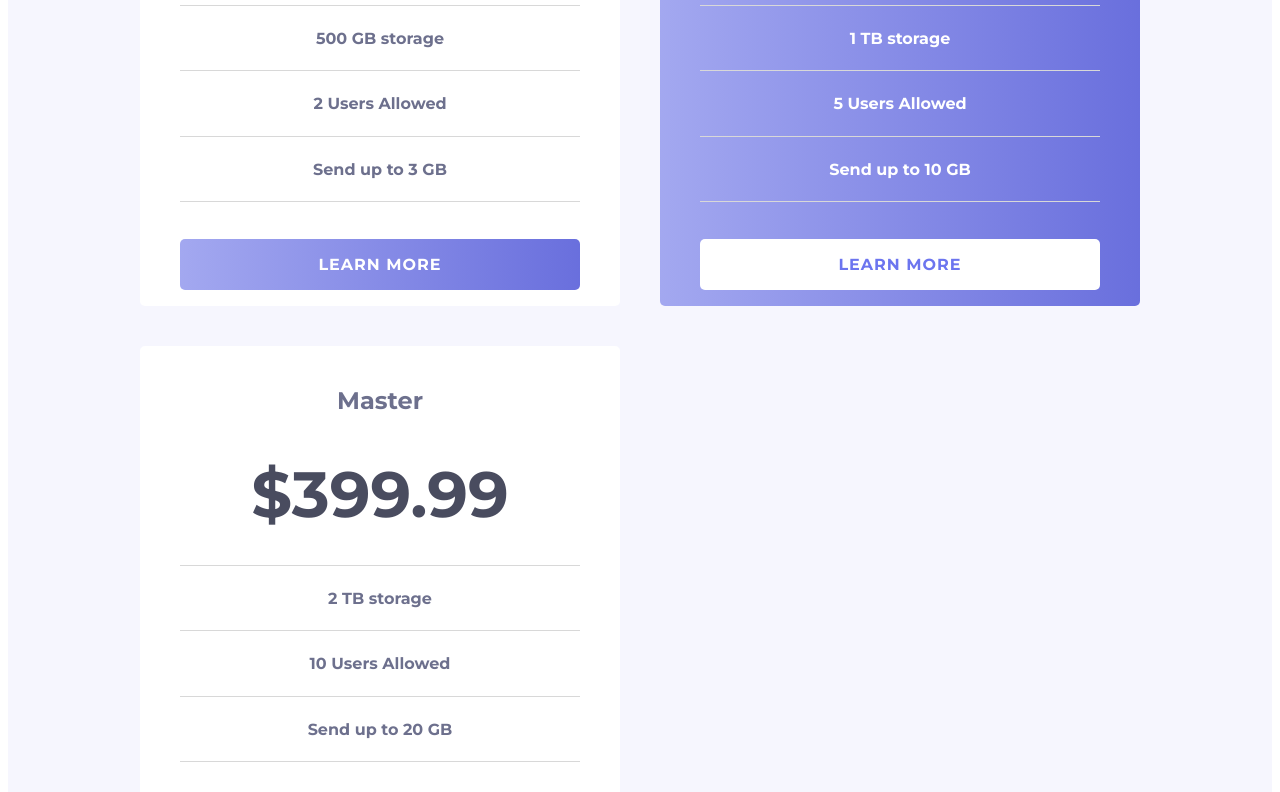
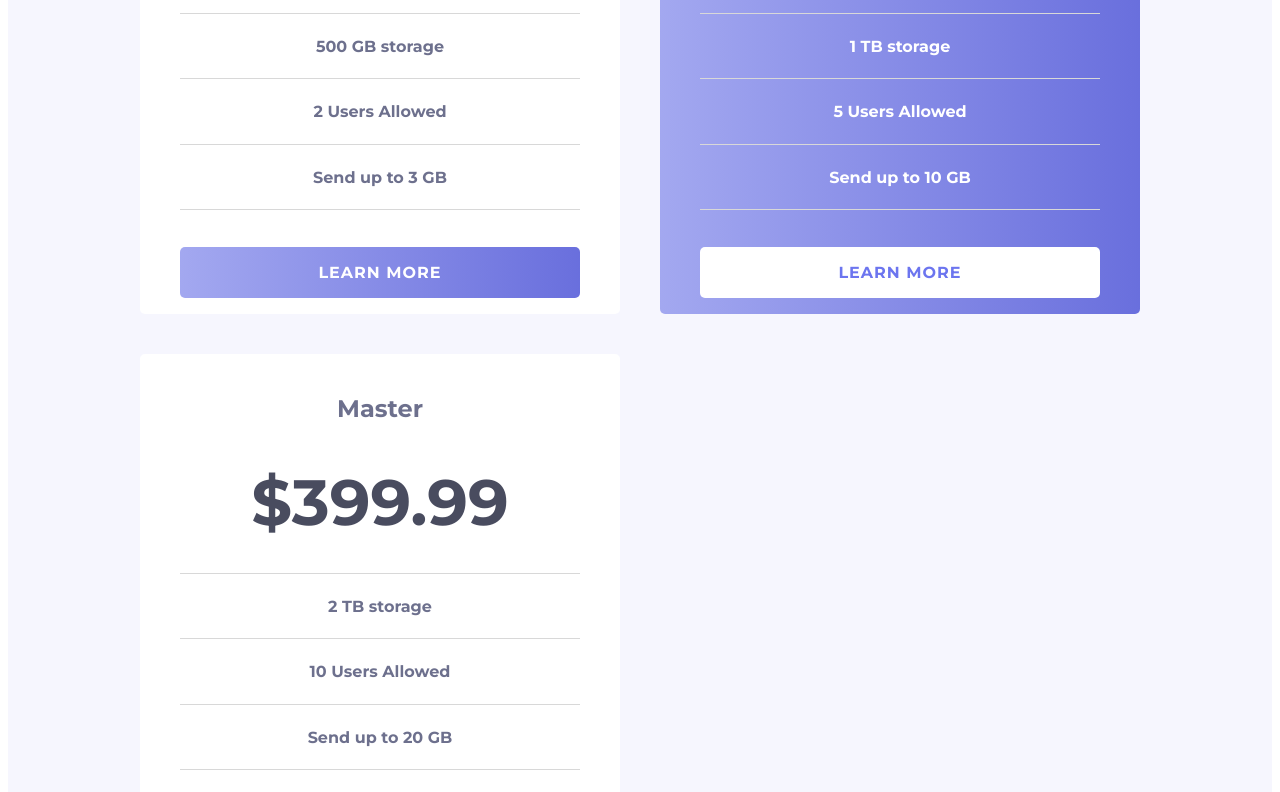
Before and after one commit to jmjjmj994/frontend-mentor-pricing-component, a plain HTML site: page index.html in a window 1280 px wide. Shown: the part 685-1477 px from the top of the page. Drawn offline with Linux system fonts and the light colour scheme.

Commit message:
Last change

```diff
--- a/src/style.css
+++ b/src/style.css
@@ -40,8 +40,8 @@ body {
   display: flex;
   justify-content: center;
   align-items: center;
-
-padding-inline:0.5rem;
+  padding-block: 0.5rem;
+  padding-inline: 0.5rem;
   min-height: 100vh;
 }
 
@@ -56,9 +56,8 @@ padding-inline:0.5rem;
   padding-inline: 15px;
   position: relative;
   border-radius: 5px;
-  overflow:hidden;
+  overflow: hidden;
   padding-block: 1rem;
-
 }
 
 .container-bg--top {
@@ -128,7 +127,7 @@ padding-inline:0.5rem;
   gap: 2.5rem;
 }
 
-@media screen and (min-width: 1440px) and (max-width:1900px) {
+@media screen and (min-width: 1440px) {
   .container {
     gap: 6rem;
     padding-block-start: 2.5rem;
@@ -321,7 +320,7 @@ input:checked + .slider:before {
   display: none;
 }
 
-@media screen and (min-width:1440px) {
+@media screen and (min-width: 1440px) {
   .attribution {
     display: block;
   }
```
